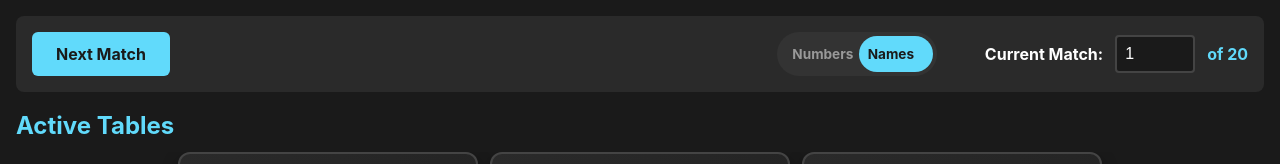
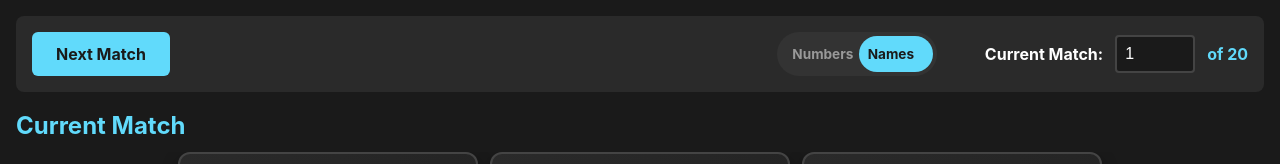
Before and after one commit to FRC2713/rumble-display, a React (Vite) app: page / in a window 1280 px wide. Both pictures are taken after a click on the button "Default (Rumble 2025)". Shown: the top 164 px of the page. Built offline with nearby package versions, Linux system fonts and the light colour scheme.

Commit message:
updated Current Match label

```diff
--- a/src/App.tsx
+++ b/src/App.tsx
@@ -433,7 +433,7 @@ function App() {
 
       <div className="display-area">
         <div className="active-tables">
-          <h2>Active Tables</h2>
+          <h2>Current Match</h2>
           {currentMatch && (
             <div className="tables-grid">
               {/* Red Table */}
```
